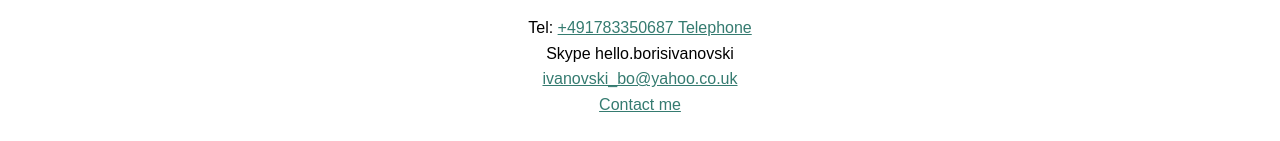
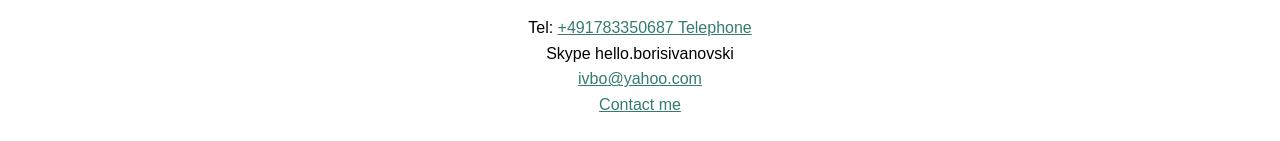
Before and after one commit to borisivanovski/portfolio-website, a plain HTML site: page contact.html in a window 1280 px wide. Shown: the part 311-452 px from the top of the page. Drawn offline with nearby package versions, Linux system fonts and the light colour scheme.

Commit message:
contact page Email updated

```diff
--- a/contact.html
+++ b/contact.html
@@ -48,10 +48,10 @@
        <br>
        Skype hello.borisivanovski
        <br>
-       <a href="mailto:ivanovski_bo@yahoo.co.uk">ivanovski_bo@yahoo.co.uk</a>
+       <a href="mailto:ivbo@yahoo.com">ivbo@yahoo.com</a>
        <br>
 
-       <a href="mailto:ivanovski_bo@yahoo.co.uk">Contact me</a>
+       <a href="mailto:ivbo@yahoo.com">Contact me</a>
     </div>
 
        <br>
```
